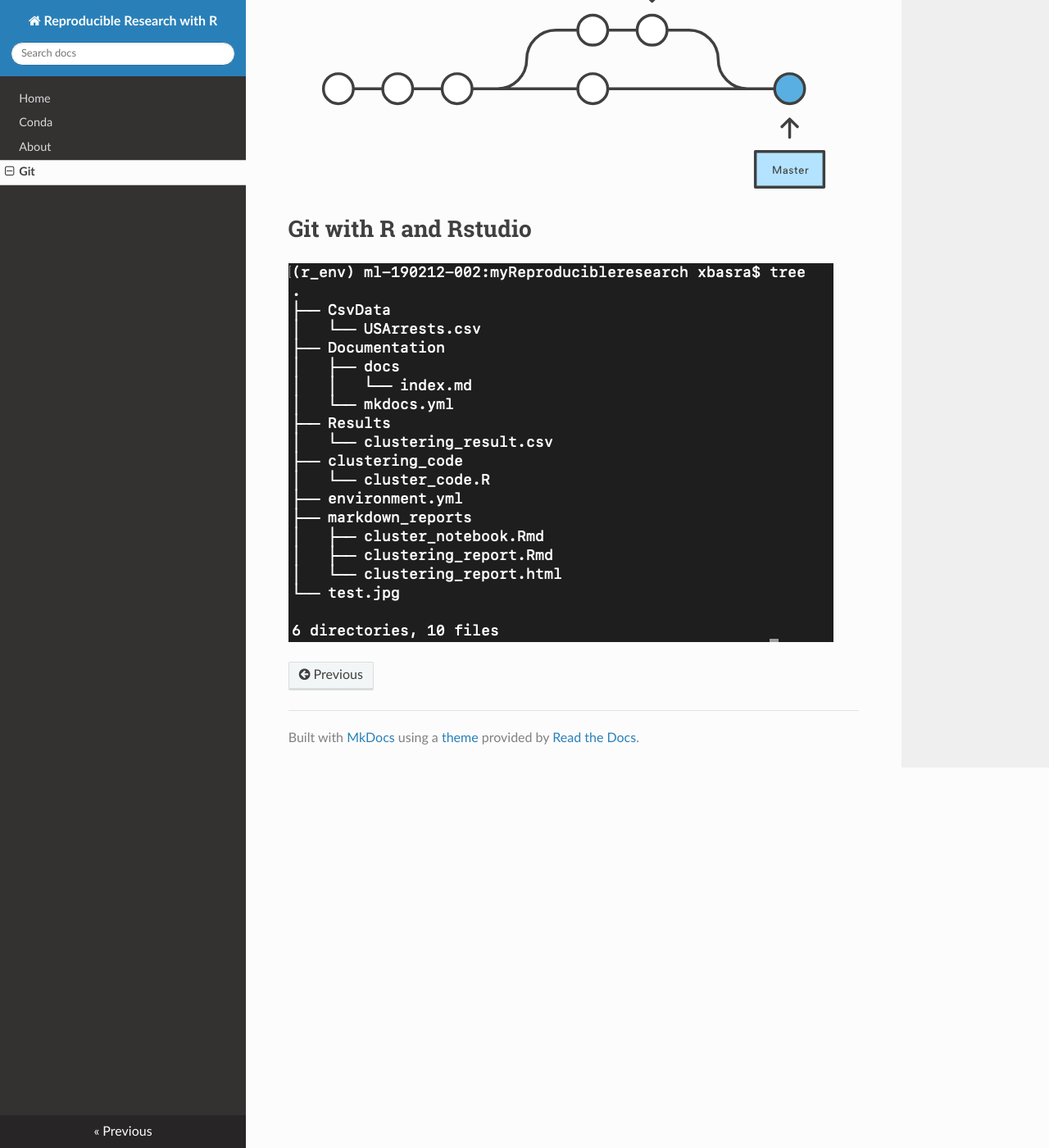
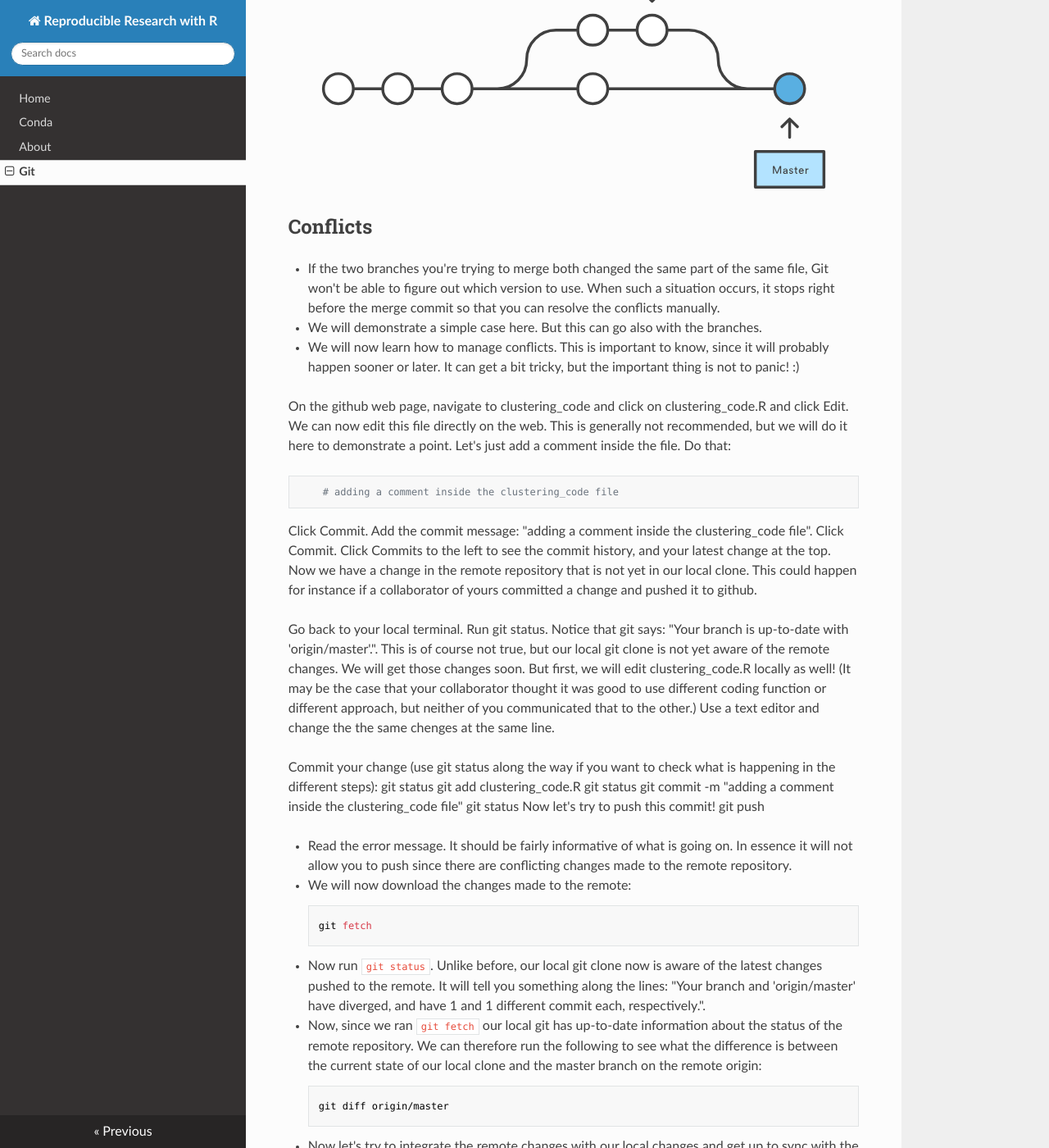
Before and after one commit to ranibasna/Reproducible-research-with-R-, an MkDocs documentation site: the page built from Documentation/docs/Git.md, in a window 1280 px wide and 1400 px high, scrolled down 8726 px. Shown: the whole window at 82% size. Built offline with MkDocs 1.6.1, drawn with Linux system fonts in a browser that asks for light colours; nearby versions of some CDN libraries; some of the changed text lies outside the part shown.

Commit message:
adding git ignore and more documentation

```diff
--- a/Documentation/docs/Git.md
+++ b/Documentation/docs/Git.md
@@ -191,6 +191,71 @@ Normally, you sit on your computer an work on a project. you commit changes as y
 ![](08.svg)
 
 
+## Conflicts
+
+* If the two branches you're trying to merge both changed the same part of the same file, Git won't be able to figure out which version to use. When such a situation occurs, it stops right before the merge commit so that you can resolve the conflicts manually.
+
+* We will demonstrate a simple case here. But this can go also with the branches.
+
+* We will now learn how to manage conflicts. This is important to know, since it will probably happen sooner or later. It can get a bit tricky, but the important thing is not to panic! :)
+
+On the github web page, navigate to clustering_code and click on clustering_code.R and click Edit. We can now edit this file directly on the web. This is generally not recommended, but we will do it here to demonstrate a point.
+Let's just add a comment inside the file. Do that:
+
+        # adding a comment inside the clustering_code file
+
+Click Commit. Add the commit message: "adding a comment inside the clustering_code file". Click Commit.
+Click Commits to the left to see the commit history, and your latest change at the top.
+Now we have a change in the remote repository that is not yet in our local clone. This could happen for instance if a collaborator of yours committed a change and pushed it to github.
+
+Go back to your local terminal. Run git status. Notice that git says: "Your branch is up-to-date with 'origin/master'.". This is of course not true, but our local git clone is not yet aware of the remote changes. We will get those changes soon.
+But first, we will edit clustering_code.R locally as well! (It may be the case that your collaborator thought it was good to use different coding function or different approach, but neither of you communicated that to the other.) Use a text editor and change the the same chenges at the same line.
+
+Commit your change (use git status along the way if you want to check what is happening in the different steps):
+git status
+git add clustering_code.R
+git status
+git commit -m "adding a comment inside the clustering_code file"
+git status
+Now let's try to push this commit!
+git push
+
+
+* Read the error message. It should be fairly informative of what is going on. In essence it will not allow you to push since there are conflicting changes made to the remote repository.
+
+* We will now download the changes made to the remote:
+
+        git fetch
+
+
+* Now run `git status`. Unlike before, our local git clone now is aware of the latest changes pushed to the remote. It will tell you something along the lines: "Your branch and 'origin/master' have diverged, and have 1 and 1 different commit each, respectively.".
+
+* Now, since we ran `git fetch` our local git has up-to-date information about the status of the remote repository. We can therefore run the following to see what the difference is between the current state of our local clone and the master branch on the remote origin:
+
+        git diff origin/master
+
+* Now let's try to integrate the remote changes with our local changes and get up to sync with the remote:
+
+        git pull
+
+!!!Tip
+    Note that you can skip the `git fetch`command if you want to and run `git pull` directly. The difference is that fetch will just update git with the latest information of the remote status, whereas pull will try to integrate and sync those changes to your local clone directly.
+
+* As you have probably noticed, the git pull command resulted in a conflict. Git tells us about this and suggests that we should fix the conflicts and commit that. As always, run git status to get an overview! You will see that you have, so called, unmerged paths and that the conflicting file is clustering_code.R, since both modified the same line in this file. To fix a conflict, open the affected file in a text editor. You will see that it now looks different.
+
+* Think of these new lines as "conflict dividers". The ======= line is the "center" of the conflict. All the content between the center and the <<<<<<< HEAD line is content that exists in the local branch origin which the HEAD ref is pointing to. Alternatively all content between the center and >>>>>>> d9b35ef61d2fde56fcbd64aacb10a96098c67cbf (The long sequence of characters is the commit id) is content that is present in our remote branch master.
+
+
+* The most direct way to resolve a merge conflict is to edit the conflicted file. Open the clustering_code file in your favorite editor. For our example lets simply remove all the conflict dividers and choose the comment that you want (in this case you may to discuss with your cloaborators about the best way to go around this as usually it is much more than comment). The modified clustering_code.R content.
+
+* Once the file has been edited use git add clustering_code.R to stage the new merged content. To finalize the merge create a new commit by executing:
+
+        git commit -m"merged and resolved the conflict in clustering_code.R"
+
+* Git will see that the conflict has been resolved and creates a new merge commit to finalize the merge.
+
+
+
 # Git with R and Rstudio
 
 
```
Also changed, not shown: 1 other file.
